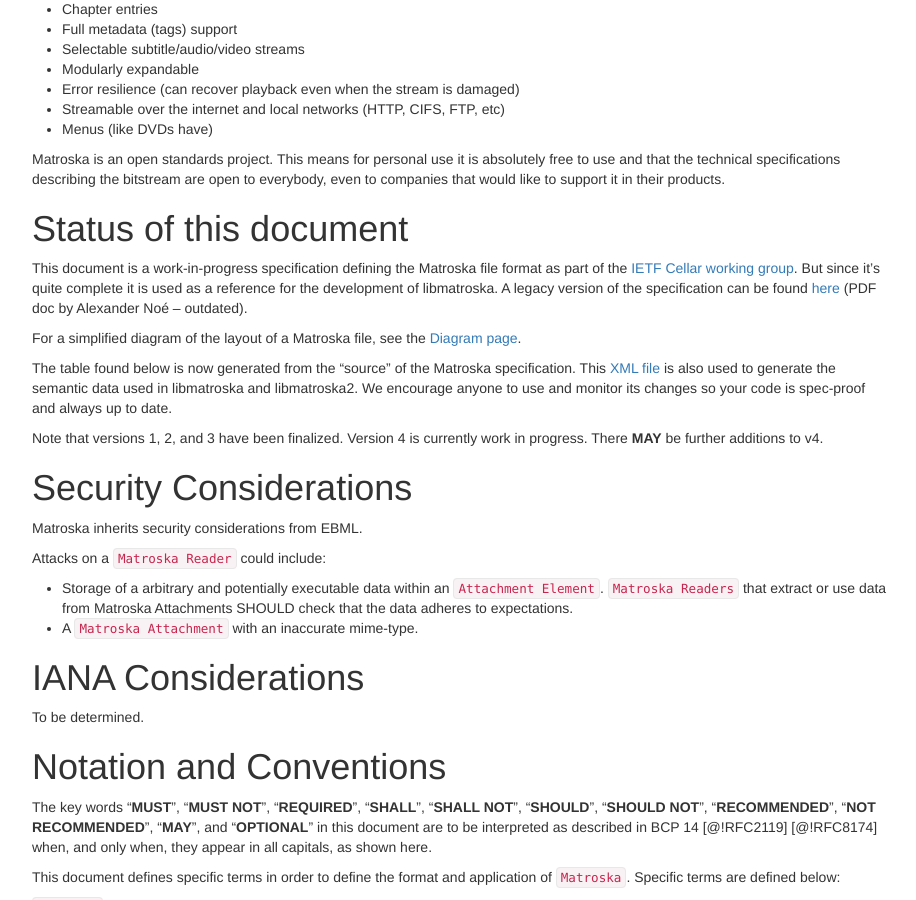
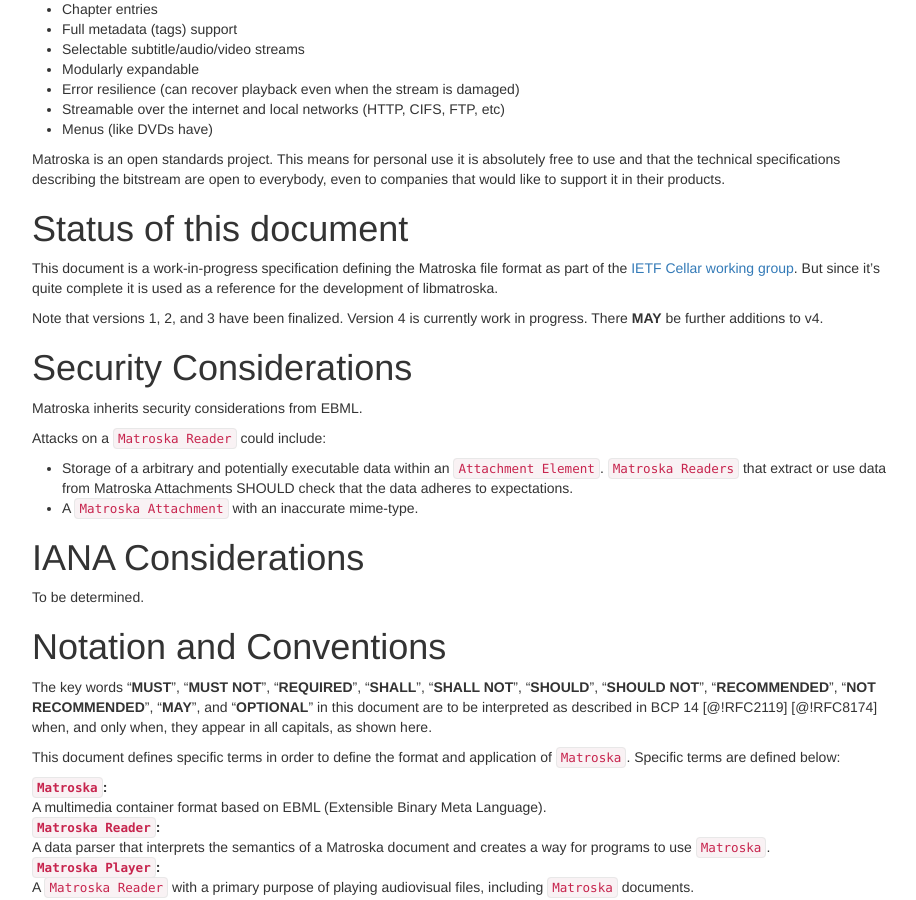
Before and after one commit to ietf-wg-cellar/matroska-specification, a Jekyll site: the page built from index_matroska.md, in a window 1280 px wide and 900 px high, scrolled down 653 px. Shown: the whole window, without its empty margins (273-1189 px from the left). Built offline with Jekyll 4.4.1, drawn with Linux system fonts in a browser that asks for light colours; our own code applies the rules of GitHub Pages for plain Markdown files.

Commit message:
Remove some text that was intended for the website
- the Alexander Noé document is not useful in the context of this spec
- the layout diagram should integrated properly or not at all
- the "XML File" (EBML Schema) should be part of the document as an annex, in the normative form (no webm/divx extensions)

```diff
--- a/index_matroska.md
+++ b/index_matroska.md
@@ -76,14 +76,6 @@
 This document is a work-in-progress specification defining the Matroska file format as part of
 the [IETF Cellar working group](https://datatracker.ietf.org/wg/cellar/charter/).
 But since it's quite complete it is used as a reference for the development of libmatroska.
-A legacy version of the specification can be found [here](https://www.matroska.org/files/matroska_file_format_alexander_noe.pdf) (PDF doc by Alexander Noé -- outdated).
-
-For a simplified diagram of the layout of a Matroska file, see the [Diagram page](diagram.md).
-
-The table found below is now generated from the "source" of the Matroska specification.
-This [XML file](https://github.com/Matroska-Org/foundation-source/blob/master/spectool/specdata.xml) is also used to generate the semantic data
-used in libmatroska and libmatroska2\. We encourage anyone to use and monitor its
-changes so your code is spec-proof and always up to date.
 
 Note that versions 1, 2, and 3 have been finalized. Version 4 is currently work in progress.
 There **MAY** be further additions to v4.
```
